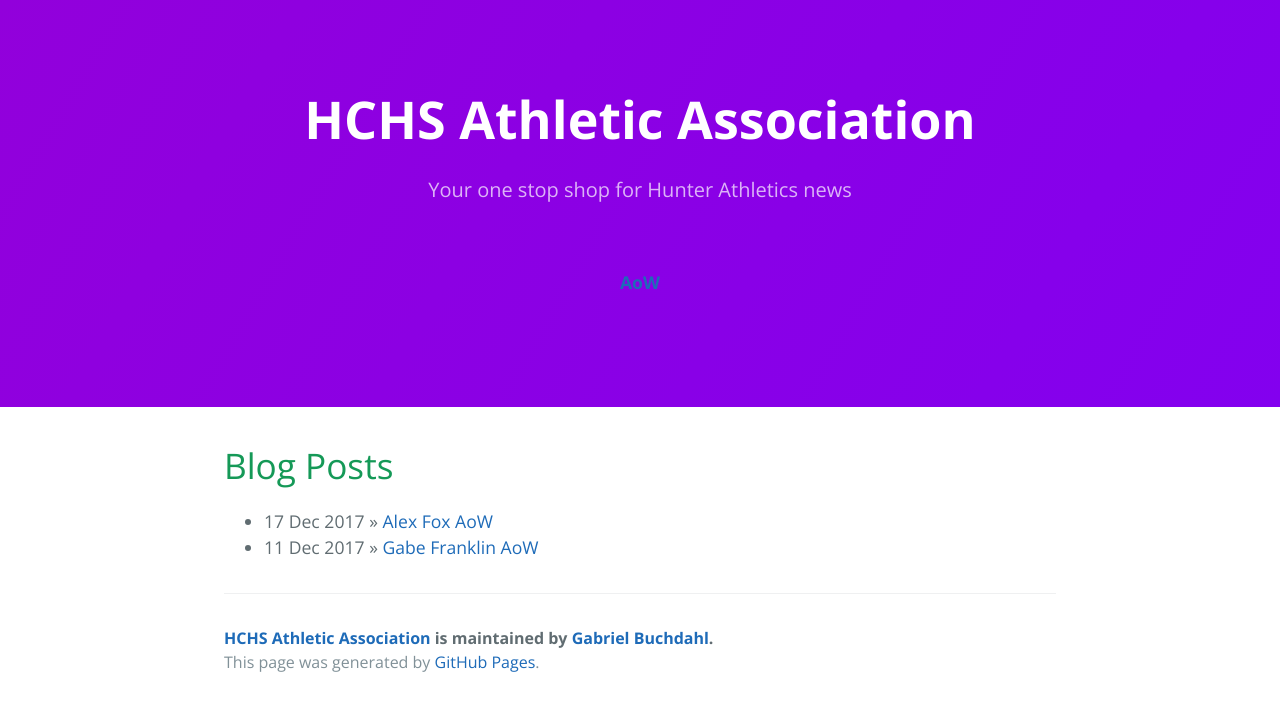
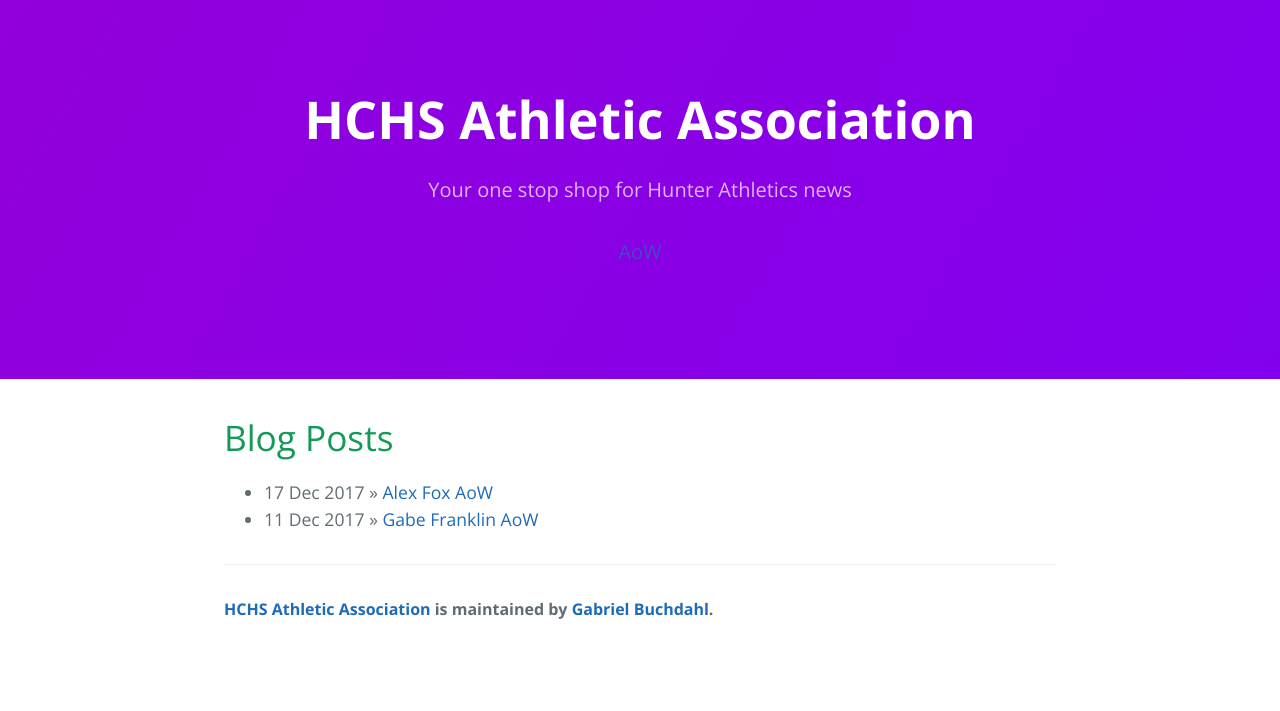
Before and after one commit to gbuchdahl/aasite, a Jekyll site: the page built from index.html, in a window 1280 px wide. Shown: the top 711 px of the page. Built offline with Jekyll 4.4.1, drawn with Linux system fonts in a browser that asks for light colours; the list of posts is cut into pages by our own code.

Commit message:
changes to header/footer

```diff
--- a/_includes/page-footer.html
+++ b/_includes/page-footer.html
@@ -1,4 +1,3 @@
 <footer class="site-footer">
   <span class="site-footer-owner"><a href="{{ site.url }}">{{ site.title }}</a> is maintained by <a href="{{ site.author.url }}">{{ site.author.name }}</a>.</span>
-  <span class="site-footer-credits">This page was generated by <a href="https://pages.github.com">GitHub Pages</a>.</span>
 </footer>
--- a/_includes/page-header.html
+++ b/_includes/page-header.html
@@ -1,5 +1,5 @@
 <section class="page-header">
   <h1 class="project-name">{{ site.title }}</h1>
   <h2 class="project-tagline">{{ site.tagline }}</h2>
-  <h3 class="main-content"><a href="/aow/">AoW</a></h3>
+  <h3 class="project-tagline"><a href="/aow/">AoW</a></h3>
 </section>
--- a/_layouts/category.html
+++ b/_layouts/category.html
@@ -3,10 +3,6 @@ layout: default
 ---
 <h1>Athletes of the Week</h1>
 
-{% unless page.content == '' %}
-  <p>{{ page.content }}</p>
-{% endunless %}
-
 {% for post in site.categories[page.category] %}
   <h2><a href=""></a></h2>
   <p></p>
--- a/aow/index.html
+++ b/aow/index.html
@@ -1,5 +1,5 @@
 ---
 layout: category
 title: Athletes of the Week
-category: aow
+categories: aow
 ---
```
Also changed, not shown: README.md.
